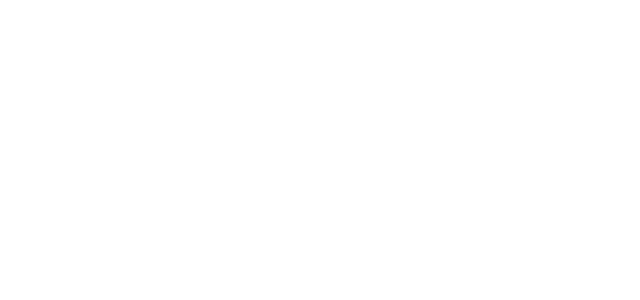
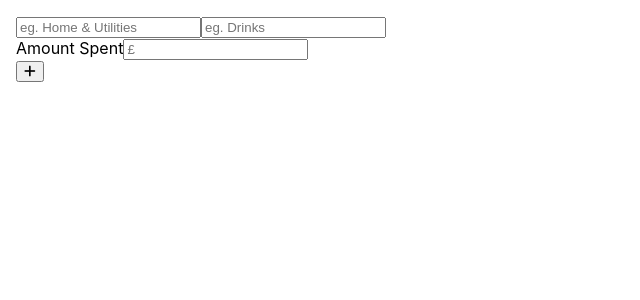
Before and after one commit to shallihan/money-stream, a React (Create React App) app: page / in a window 1280 px wide. Shown: the top 300 px of the page, without its empty margins (0-640 px from the left). Built offline with nearby package versions, Linux system fonts and the light colour scheme.

Commit message:
created form component, no styling

```diff
--- a/package.json
+++ b/package.json
@@ -9,6 +9,7 @@
     "react": "^17.0.2",
     "react-dom": "^17.0.2",
     "react-scripts": "4.0.3",
+    "uuid": "^3.4.0",
     "web-vitals": "^1.0.1"
   },
   "scripts": {
--- a/public/index.html
+++ b/public/index.html
@@ -23,6 +23,8 @@
       work correctly both with client-side routing and a non-root public URL.
       Learn how to configure a non-root public URL by running `npm run build`.
     -->
+    <script src="https://kit.fontawesome.com/2b922468a6.js" crossorigin="anonymous"></script>
+    <link href="https://fonts.googleapis.com/css2?family=Open+Sans:wght@300;400&display=swap" rel="stylesheet">
     <title>Money Stream</title>
   </head>
   <body>
--- a/src/App.js
+++ b/src/App.js
@@ -1,12 +1,27 @@
-import React from 'react';
+import React, {useState} from 'react';
+import ExpenseForm from './components/ExpenseForm/ExpenseForm';
 import './App.css';
 
 
 function App() {
+  const [categoryInput, setCategoryInput] = useState('');
+  const [expenseInput, setExpenseInput] = useState('');
+  const [costInput, setCostInput] = useState('');
+  const [expenses, setExpenses] = useState([]);
+
   return (
     <div className="App">
      <div className="container">
-
+     <ExpenseForm
+       categoryInput={categoryInput}
+       setCategoryInput={setCategoryInput}
+       expenseInput={expenseInput}
+       setExpenseInput={setExpenseInput}
+       costInput={costInput}
+       setCostInput={setCostInput}
+       expenses={expenses}
+       setExpenses={setExpenses}
+      />
      </div>
     </div>
   );
--- a/src/components/ExpenseForm/ExpenseForm.js
+++ b/src/components/ExpenseForm/ExpenseForm.js
@@ -0,0 +1,78 @@
+import React from 'react';
+import { v4 as uuidv4 } from 'uuid';
+
+
+const ExpenseForm =
+  ({
+      categoryInput,
+      setCategoryInput,
+      expenseInput,
+      costInput,
+      setExpenseInput,
+      setCostInput,
+      expenses,
+      setExpenses,
+    }) => {
+
+    const inputCategoryHandler = (e) => {
+        setCategoryInput(e.target.value);
+    };
+
+    const inputExpenseHandler = (e) => {
+        setExpenseInput(e.target.value);
+    };
+
+    const inputCostHandler = (e) => {
+        setCostInput(e.target.value);
+    };
+
+    const submitExpenseHandler = (e) => {
+        e.preventDefault();
+        setExpenses([
+            ...expenses,
+            {id: uuidv4(), category: categoryInput, item: expenseInput, cost: costInput, timestamp: Date.now()},
+        ]);
+        setCategoryInput('');
+        setExpenseInput('');
+        setCostInput('');
+    }
+
+    return (
+        <form>
+            <div className="form-inputs">
+              <input
+                type="text"
+                className="category"
+                placeholder="eg. Home & Utilities"
+                value={categoryInput}
+                onChange={inputCategoryHandler}
+                maxLength="25"
+                required="required"/>
+           <input
+                type="text"
+                className="expense"
+                placeholder="eg. Drinks"
+                value={expenseInput}
+                onChange={inputExpenseHandler}
+                maxLength="25"
+                required="required"/>
+              <div className="cost">
+                <label htmlFor="cost">Amount Spent</label>
+                <input
+                  type="text"
+                  name="cost"
+                  id="cost"
+                  placeholder="£"
+                  value={costInput}
+                  onChange={inputCostHandler}
+                  maxLength="8"
+                  required="required"/>
+              </div>
+            </div>
+            <button type="submit" className="submit-button" onClick={submitExpenseHandler}><i className="fas fa-plus"></i></button>
+        </form>
+    );
+}
+
+
+export default ExpenseForm;
--- a/src/index.css
+++ b/src/index.css
@@ -1,7 +1,7 @@
 body {
   margin: 0;
   font-size: 16px;
-  font-family: -apple-system, BlinkMacSystemFont, 'Segoe UI', 'Roboto', 'Oxygen',
+  font-family: 'Open-Sans', -apple-system, BlinkMacSystemFont, 'Segoe UI', 'Roboto', 'Oxygen',
     'Ubuntu', 'Cantarell', 'Fira Sans', 'Droid Sans', 'Helvetica Neue',
     sans-serif;
   -webkit-font-smoothing: antialiased;
```
Also changed, not shown: src/components/ExpenseList/ExpenseForm.js (deleted), src/components/ExpenseList/ExpenseList.js (added), 2 other files (tests, documents, lock files or other folders).
